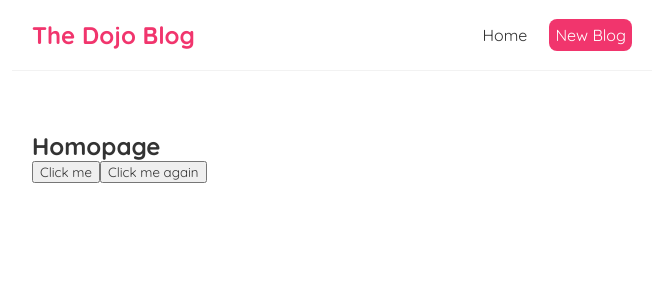
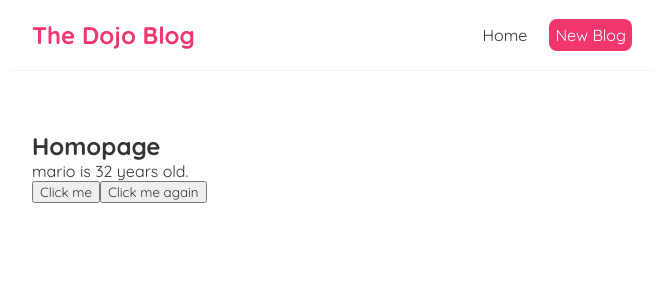
Before and after one commit to mprtcz/LearningReact, a React (Create React App) app: page / in a window 1280 px wide. Shown: the top 300 px of the page, without its empty margins (308-971 px from the left). Built offline with nearby package versions, Linux system fonts and the light colour scheme.

Commit message:
Added next steps of the tutorial, mainly state management intro.

```diff
--- a/src/Home.js
+++ b/src/Home.js
@@ -1,9 +1,15 @@
-import React from "react";
+import React, { useState } from "react";
+import { userState } from 'react';
 
 const Home = () => {
+    // let name = 'Mario';
+
+    const [name, setName] = useState('mario');
+    const [age, setAge] = useState(32);
 
     const handleClick = (e) => {
-        console.log('hello ninjas!', e)
+        setName('Luigi');
+        setAge(30);
     }
 
     const handleClickAction = (name, e) => {
@@ -13,10 +19,11 @@ const Home = () => {
     return (
     <div className="home">
         <h2>Homopage</h2>
+        <p>{ name } is { age } years old.</p>
         <button onClick={handleClick}>Click me</button>
         <button onClick={(e) => handleClickAction('Mario', e)}>Click me again</button>
     </div>
      );
 }
 
-export default Home;
+export default Home
```
Also changed, not shown: src/notes/notes.md (+8 -0 lines).
